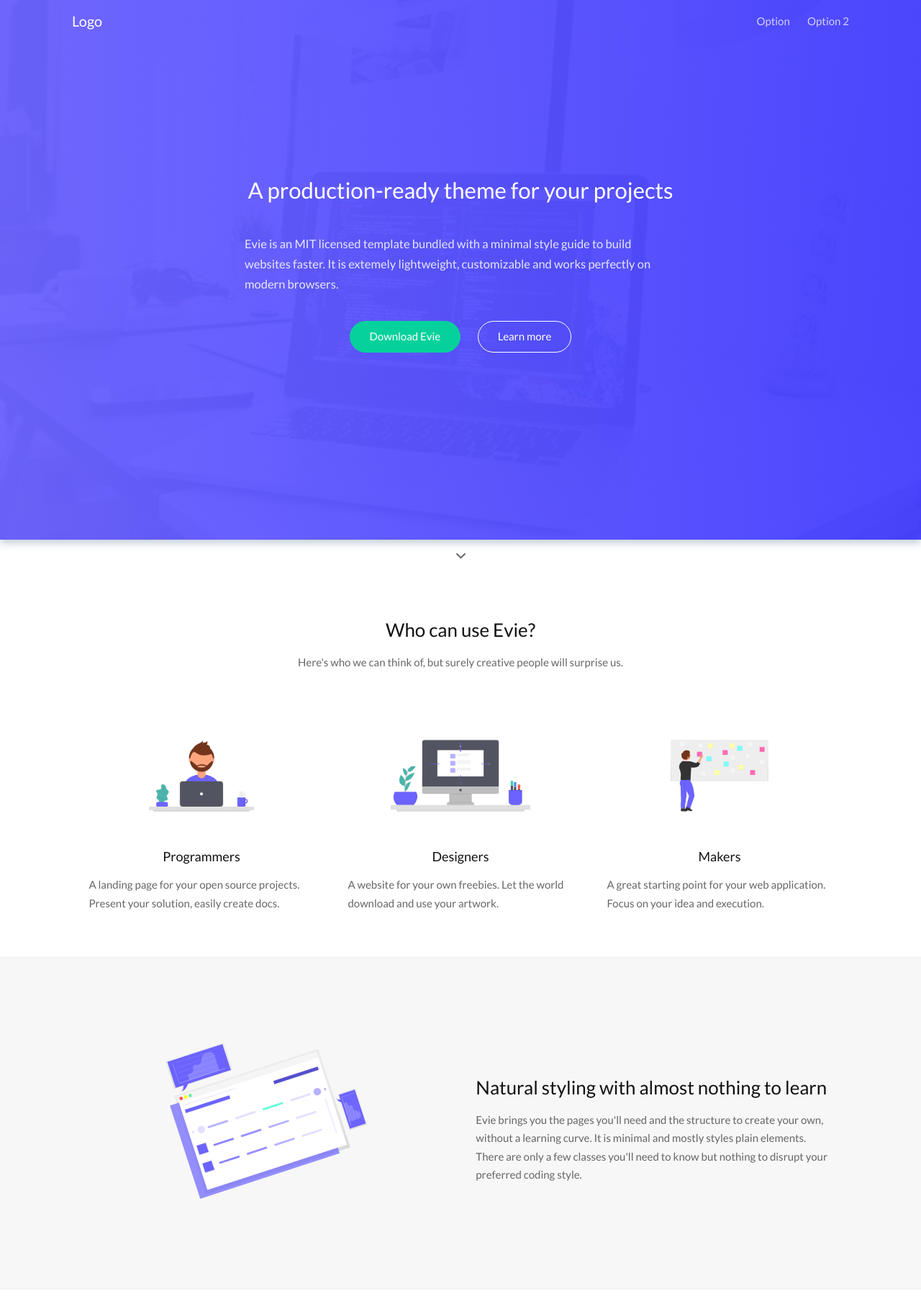
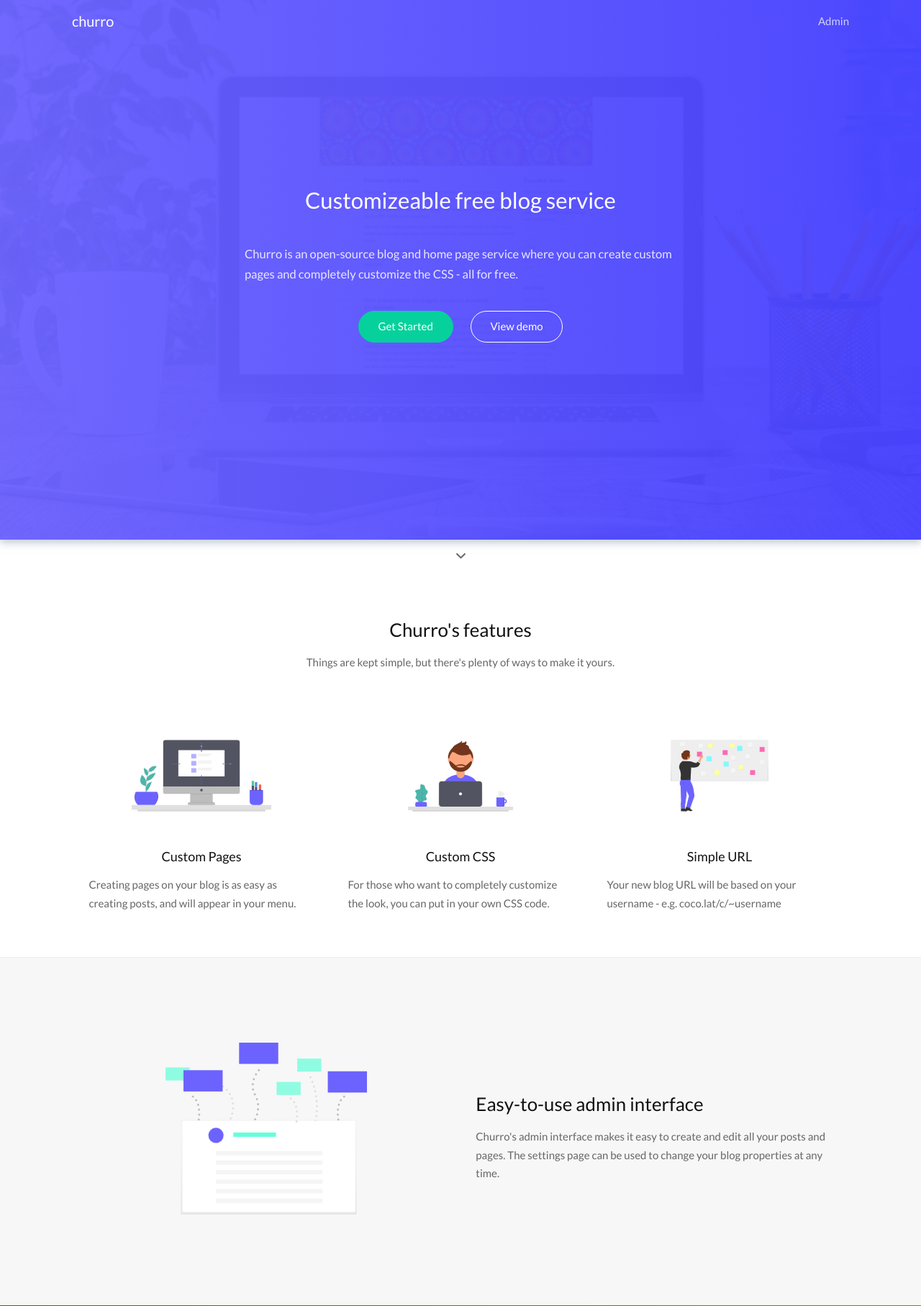
Before and after one commit to craftyoyo/mini-blog, a CodeIgniter app: page /mini-blog/index.php/home/index in a window 1280 px wide. Shown: the top 1815 px of the page at 72% size. Run offline with CodeIgniter, Linux system fonts and the light colour scheme; the visitor is signed in with stand-in values (Sample User, id 1); some libraries are stand-ins or nearby versions.

Commit message:
Promotional side

```diff
--- a/application/controllers/Home.php
+++ b/application/controllers/Home.php
@@ -5,9 +5,6 @@
 
 	public function index()
 	{
-        if (!$this->ion_auth->logged_in()) {
-            redirect('login');
-        }
 		$this->load->view('home');
 	}
 }
--- a/application/models/Posts_model.php
+++ b/application/models/Posts_model.php
@@ -87,6 +87,7 @@
         {
             $archive = array();
             $this->db->select('created, title, post_id');
+            $this->db->where('draft', 'N');
             $this->db->order_by('created', 'desc');
             $query = $this->db->get('posts');
 
@@ -109,6 +110,7 @@
         {
             $archive = array();
             $this->db->select('created');
+            $this->db->where('draft', 'N');
             $this->db->order_by('created', 'desc');
             $query = $this->db->get('posts');
 
--- a/application/views/home.php
+++ b/application/views/home.php
@@ -3,7 +3,7 @@
 <head>
 	<meta class="utf-8">
 	<meta name="viewport" content="width=device-width, initial-scale=1, maximum-scale=1">
-	<title>Evie by unDraw</title>
+	<title>churro - free blog service</title>
 	<!-- Don't forget to add your metadata here -->
 	<link rel='stylesheet' href='css/style.min.css' />
 </head>
@@ -13,11 +13,15 @@
 		<nav class="nav__mobile"></nav>
 		<div class="container">
 			<div class="navbar__inner">
-				<a href="index.html" class="navbar__logo">Logo</a>
+				<a href="index.html" class="navbar__logo">churro</a>
 				<nav class="navbar__menu">
 					<ul>
-						<li><a href="#">Option</a></li>
-						<li><a href="#">Option 2</a></li>
+                        <?php if ($this->ion_auth->logged_in()): ?>
+                            <li><a href="<?php echo base_url('posts') ?>">Admin</a></li>
+                        <?php else: ?>
+                            <li><a href="<?php echo base_url('signup') ?>">Sign Up</a></li>
+                            <li><a href="<?php echo base_url('login') ?>">Log In</a></li>
+                        <?php endif ?>
 					</ul>
 				</nav>
 				<div class="navbar__menu-mob"><a href="" id='toggle'><svg role="img" xmlns="http://www.w3.org/2000/svg" viewBox="0 0 448 512"><path fill="currentColor" d="M16 132h416c8.837 0 16-7.163 16-16V76c0-8.837-7.163-16-16-16H16C7.163 60 0 67.163 0 76v40c0 8.837 7.163 16 16 16zm0 160h416c8.837 0 16-7.163 16-16v-40c0-8.837-7.163-16-16-16H16c-8.837 0-16 7.163-16 16v40c0 8.837 7.163 16 16 16zm0 160h416c8.837 0 16-7.163 16-16v-40c0-8.837-7.163-16-16-16H16c-8.837 0-16 7.163-16 16v40c0 8.837 7.163 16 16 16z" class=""></path></svg></a></div>
@@ -32,10 +36,10 @@
 			<div class="container">
 				<div class="hero__content">
 					<div class="hero__content__inner" id='navConverter'>
-						<h1 class="hero__title">A production-ready theme for your projects</h1>
-						<p class="hero__text">Evie is an MIT licensed template bundled with a minimal style guide to build websites faster. It is extemely lightweight, customizable and works perfectly on modern browsers.</p>
-						<a href="#" class="button button__accent">Download Evie</a>
-						<a href="#" class="button hero__button">Learn more</a>
+						<h1 class="hero__title">Customizeable free blog service</h1>
+						<p class="hero__text">Churro is an open-source blog and home page service where you can create custom pages and completely customize the CSS - all for free.</p>
+						<a href="<?php echo base_url('signup') ?>" class="button button__accent">Get Started</a>
+						<a href="<?php echo base_url('~tom3') ?>" target="_blank" class="button hero__button">View demo</a>
 					</div>
 				</div>
 			</div>
@@ -49,31 +53,31 @@
 	<!-- Steps -->
 	<div class="steps landing__section">
 		<div class="container">
-			<h2>Who can use Evie?</h2>
-			<p>Here's who we can think of, but surely creative people will surprise us.</p>
+			<h2>Churro's features</h2>
+			<p>Things are kept simple, but there's plenty of ways to make it yours.</p>
 		</div>
 		<div class="container">
 			<div class="steps__inner">
 				<div class="step">
 					<div class="step__media">
-						<img src="./images/undraw_designer.svg" class="step__image">
+                        <img src="./images/undraw_responsive.svg" class="step__image">
 					</div>
-					<h4>Programmers</h4>
-					<p class="step__text">A landing page for your open source projects. Present your solution, easily create docs.</p>
+					<h4>Custom Pages</h4>
+					<p class="step__text">Creating pages on your blog is as easy as creating posts, and will appear in your menu.</p>
 				</div>
 				<div class="step">
 					<div class="step__media">
-						<img src="./images/undraw_responsive.svg" class="step__image">
+                        <img src="./images/undraw_designer.svg" class="step__image">
 					</div>
-					<h4>Designers</h4>
-					<p class="step__text">A website for your own freebies. Let the world download and use your artwork.</p>
+					<h4>Custom CSS</h4>
+					<p class="step__text">For those who want to completely customize the look, you can put in your own CSS code.</p>
 				</div>
 				<div class="step">
 					<div class="step__media">
 						<img src="./images/undraw_creation.svg" class="step__image">
 					</div>
-					<h4>Makers</h4>
-					<p class="step__text">A great starting point for your web application. Focus on your idea and execution.</p>
+					<h4>Simple URL</h4>
+					<p class="step__text">Your new blog URL will be based on your username - e.g. coco.lat/c/~username</p>
 				</div>
 			</div>
 		</div>
@@ -83,37 +87,11 @@
 		<div class="container">
 			<div class="expanded__inner">
 				<div class="expanded__media">
-					<img src="./images/undraw_browser.svg" class="expanded__image">
-				</div>
-				<div class="expanded__content">
-					<h2 class="expanded__title">Natural styling with almost nothing to learn</h2>
-					<p class="expanded__text">Evie brings you the pages you'll need and the structure to create your own, without a learning curve. It is minimal and mostly styles plain elements. There are only a few classes you'll need to know but nothing to disrupt your preferred coding style.</p>
-				</div>
-			</div>
-		</div>
-	</div>
-	<div class="expanded landing__section">
-		<div class="container">
-			<div class="expanded__inner">
-				<div class="expanded__media">
-					<img src="./images/undraw_frameworks.svg" class="expanded__image">
-				</div>
-				<div class="expanded__content">
-					<h2 class="expanded__title">Framework agnostic. Your front-end setup, your choice.</h2>
-					<p class="expanded__text">Evie has zero dependencies and uses vanilla JavaScript for a few functions with minimal footprint. You can use React, Vue, Angular, jQuery or whatever you prefer.</p>
-				</div>
-			</div>
-		</div>
-	</div>
-	<div class="expanded landing__section">
-		<div class="container">
-			<div class="expanded__inner">
-				<div class="expanded__media">
 					<img src="./images/together.svg" class="expanded__image">
 				</div>
 				<div class="expanded__content">
-					<h2 class="expanded__title">Ready for production or rapid prototyping</h2>
-					<p class="expanded__text">Landing, authentication and a few other pages to select from, despite the small size. Tested on production at unDraw with amazing speeds and unopinionated on how to structure your project. We really hope you'll find it awesome and useful!</p>
+					<h2 class="expanded__title">Easy-to-use admin interface</h2>
+					<p class="expanded__text">Churro's admin interface makes it easy to create and edit all your posts and pages. The settings page can be used to change your blog properties at any time.</p>
 				</div>
 			</div>
 		</div>
@@ -123,8 +101,8 @@
 		<div class="container">
 			<div class="cta__inner">
 				<h2 class="cta__title">Get started now</h2>
-				<p class="cta__sub cta__sub--center">Grab the production version and begin your project instantly.</p>
-				<a href="#" class="button button__accent">Download Evie</a>
+				<p class="cta__sub cta__sub--center">Sign up and get your blog started for free</p>
+				<a href="<?php echo base_url('signup') ?>" class="button button__accent">Create My Blog</a>
 			</div>
 		</div>
 	</div>
@@ -132,34 +110,16 @@
 	<div class="footer footer--dark">
 		<div class="container">
 			<div class="footer__inner">
-				<a href="index.html" class="footer__textLogo">Evie theme</a>
+				<a href="index.html" class="footer__textLogo">Churro</a>
 				<div class="footer__data">
 					<div class="footer__data__item">
 						<div class="footer__row">
-							Created by <a href="https://twitter.com/ninalimpi" target="_blank" class="footer__link">Katerina Limpitsouni</a>
-						</div>
-						<div class="footer__row">
-						Code/design by <a href="https://twitter.com/anges244" target="_blank" class="footer__link">Aggelos Gesoulis</a>
-						</div>
-					</div>
-					<div class="footer__data__item">
-						<div class="footer__row">Created for <a href="https://undraw.co" target="_blank" class="footer__link">unDraw</a>
-						</div>
-						<div class="footer__row">Special thx to <a href="https://shareboost.co" target="_blank" class="footer__link">ShareBoost</a> for the support
+							Part of the <a href="https://coco.lat" target="_blank" class="footer__link">coco.lat</a> network
 						</div>
 					</div>
 					<div class="footer__data__item">
 					<div class="footer__row">
-						<a href="https://github.com/anges244/evie" target="_blank" class="footer__link">GitHub</a>
-					</div>
-					<div class="footer__row">
-						<a href="https://twitter.com/undraw_co" target="_blank" class="footer__link">Twitter</a>
-					</div>
-					<div class="footer__row">
-						<a href="https://www.facebook.com/undraw.co/" target="_blank" class="footer__link">Facebook</a>
-					</div>
-					<div class="footer__row">
-						<a href="./additional.html" class="footer__link">MIT license</a>
+						<a href="https://github.com/tomual/mini-blog" target="_blank" class="footer__link">Source Code</a>
 					</div>
 				</div>
 			</div>
```
Also changed, not shown: images/evie_default_bg.jpeg.
